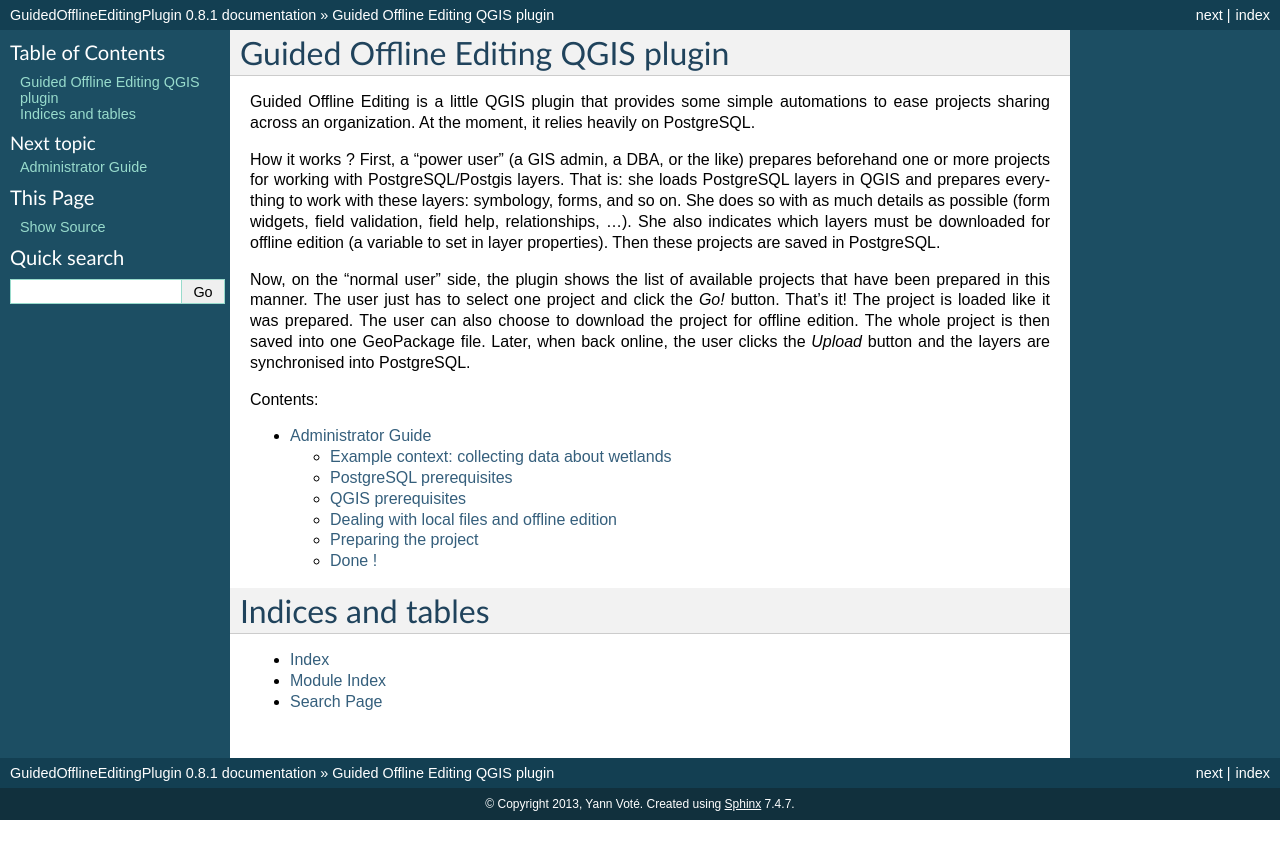
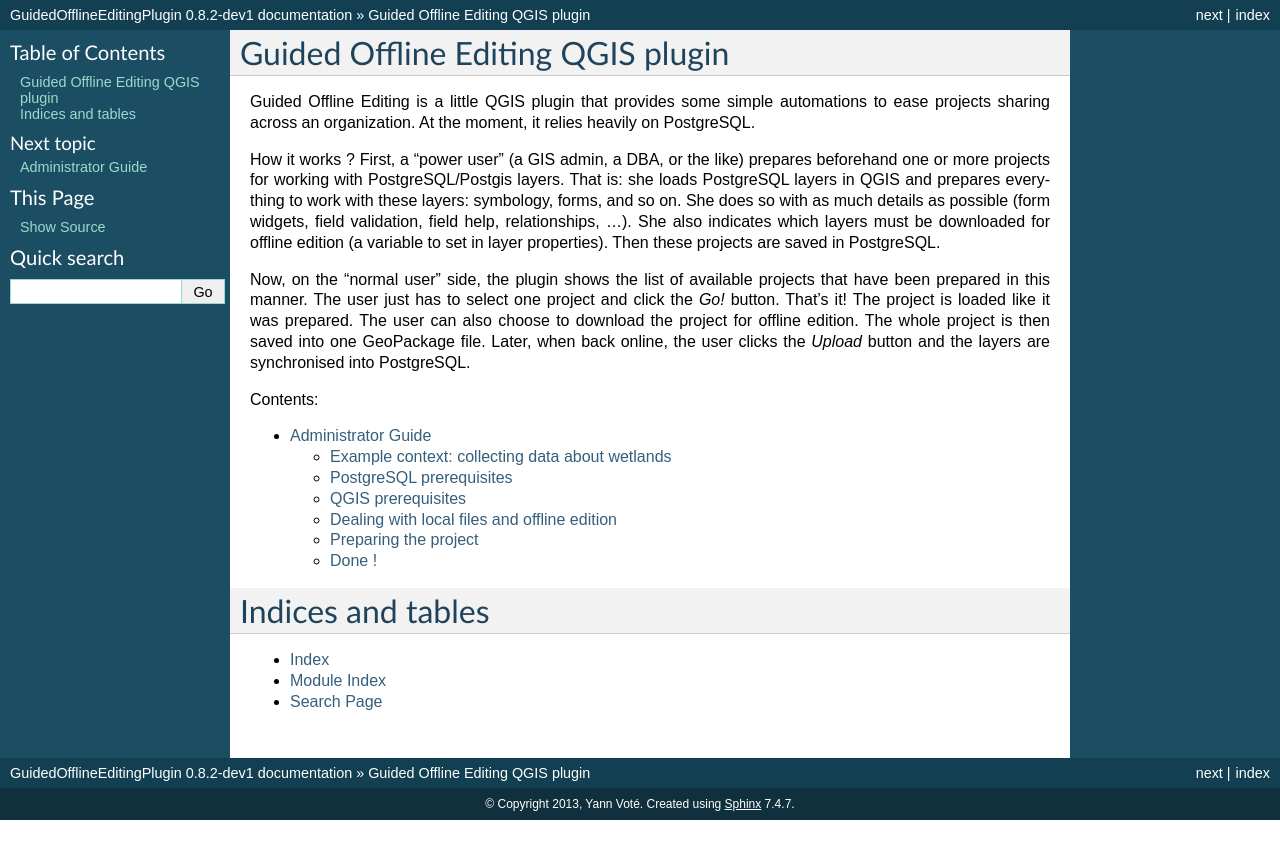
Before and after one commit to ygversil/qgis-guided-offline-editing, a Sphinx documentation site: the page built from help/source/index.rst, in a window 1280 px wide. Shown: the top 859 px of the page. Built offline with Sphinx 7.4.7, drawn with Linux system fonts in a browser that asks for light colours; formulas are drawn with MathJax 3.

Commit message:
Bump version: 0.8.1 → 0.8.2-dev1

```diff
--- a/help/source/conf.py
+++ b/help/source/conf.py
@@ -47,9 +47,9 @@
 # built documents.
 #
 # The short X.Y version.
-version = '0.8.1'
+version = '0.8.2-dev1'
 # The full version, including alpha/beta/rc tags.
-release = '0.8.1'
+release = '0.8.2-dev1'
 
 # The language for content autogenerated by Sphinx. Refer to documentation
 # for a list of supported languages.
--- a/metadata.txt
+++ b/metadata.txt
@@ -10,7 +10,7 @@
 name=Guided Offline Editing
 qgisMinimumVersion=3.10
 description=Extend the built-in Offline Editing plugin providing automated processes
-version=0.8.1
+version=0.8.2-dev1
 author=Yann Voté
 email=ygversil@lilo.org
 
```
Also changed, not shown: .bumpversion.cfg.
